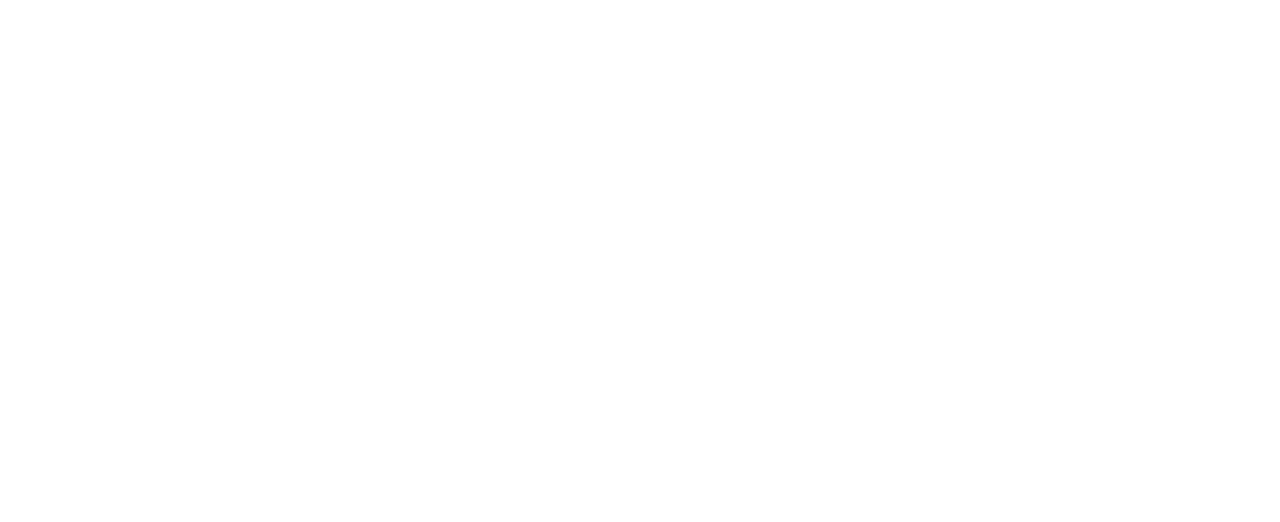
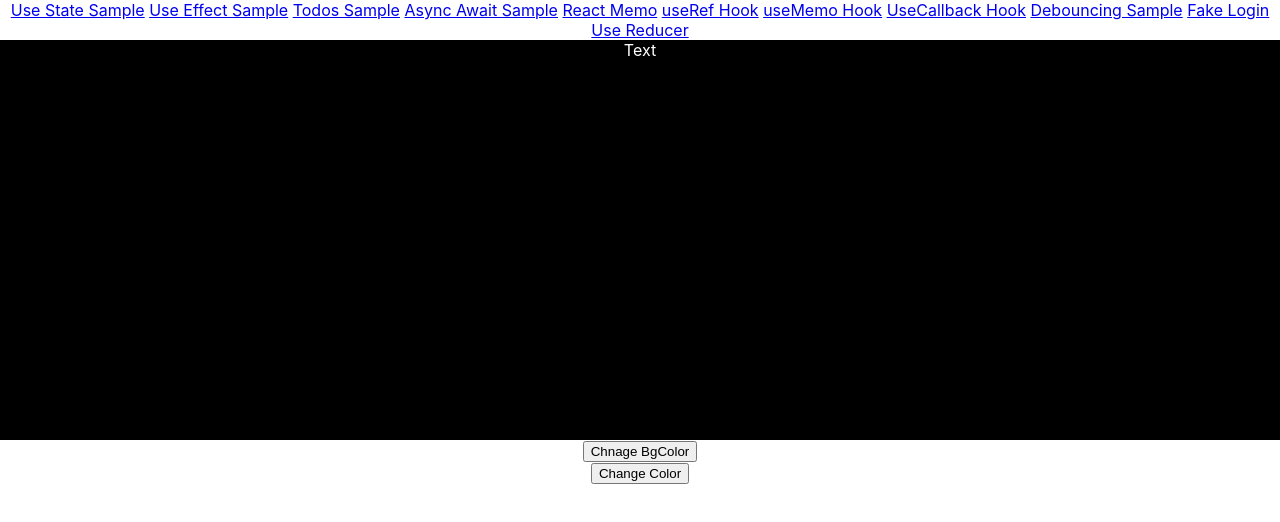
Before and after one commit to neominalsolutions/reactmemoisation, a React (Create React App) app: page /useReducer in a window 1280 px wide. Before the commit this address had no page. Shown: the top 522 px of the page. Built offline with nearby package versions, Linux system fonts and the light colour scheme.

Commit message:
UseReducer Hook FC

```diff
--- /dev/null
+++ b/src/09_useReducer/ThemeReducer.ts
@@ -0,0 +1,39 @@
+// state değişimini component içinde değil burada ts dosyasında yöneteceğiz.
+// Redux da da reducer dediğimiz kullanıcın action type göre state güncelleyen yapılar mevcut.
+
+export type ThemeState = {
+	color: string;
+	bgColor: string;
+};
+
+export type ThemeActionType = {
+	type: string; // hangi tipte action
+	payload: string; // bgColor=white color=red
+};
+
+const changeForeColor = () => {
+	console.log('fore color logic');
+};
+
+function ThemeReducer(state: ThemeState, action: ThemeActionType) {
+	console.log('state', state);
+	console.log('action', action);
+	switch (action.type) {
+		case 'THEMEBGCOLOR':
+			state.bgColor = action.payload;
+			changeForeColor();
+			break;
+		case 'THEMEFORECOLOR':
+			state.color = action.payload;
+			break;
+		default:
+			state.color = 'black';
+			state.bgColor = 'white';
+			break;
+	}
+
+	// state useReducer hook ile bağlanmak güncel state döndür dedik.
+	return { ...state };
+}
+
+export default ThemeReducer;
--- /dev/null
+++ b/src/09_useReducer/UseReducerSample.tsx
@@ -0,0 +1,52 @@
+import React, { useReducer } from 'react';
+import ThemeReducer from './ThemeReducer';
+
+function UseReducerSample() {
+	console.log('... rendering');
+	// dispatch => setState
+	// state nesnesi ekran başmak için
+	// hernagi bir state değişikliğinde component rendering yaptırır.
+	const [state, dispatch] = useReducer(ThemeReducer, {
+		bgColor: 'black',
+		color: 'white',
+	});
+
+	const colors = ['white', 'purple', 'red', 'yellow', 'orange'];
+
+	return (
+		<>
+			<div
+				style={{
+					minWidth: '50vw',
+					minHeight: '50vh',
+					backgroundColor: state.bgColor,
+					color: state.color,
+				}}
+			>
+				Text
+			</div>
+			<button
+				onClick={() => {
+					const index = Math.ceil(Math.random() * colors.length);
+
+					// state değişimi yapmak için reducer'a type ve payload değeri gönderdim.
+					dispatch({ type: 'THEMEBGCOLOR', payload: colors[index] });
+				}}
+			>
+				Chnage BgColor
+			</button>
+			<br></br>
+			<button
+				onClick={() => {
+					const index = Math.ceil(Math.random() * colors.length);
+					// state değişimi yapmak için reducer'a type ve payload değeri gönderdim.
+					dispatch({ type: 'THEMEFORECOLOR', payload: colors[index] });
+				}}
+			>
+				Change Color
+			</button>
+		</>
+	);
+}
+
+export default UseReducerSample;
--- a/src/App.tsx
+++ b/src/App.tsx
@@ -10,6 +10,7 @@ import AsyncAwaitSample from './02_useEffect/AsyncAwaitSample';
 import PromiseSample from './02_useEffect/PromiseSample';
 import FakeLogin from './08_customHook/FakeLogin';
 import CustomHookSample from './08_customHook/CustomHookSample';
+import UseReducerSample from './09_useReducer/UseReducerSample';
 //import Layout from './layouts/Layout';
 // import ReactMemoSample from './03_reactMemo/ReactMemoSample';
 // import UseRefSample from './04_useRef/UseRefSample';
@@ -51,6 +52,7 @@ function App() {
 					<Route path="debouncing" Component={DebouncingSample}></Route>
 					<Route path="fakeLogin" Component={FakeLogin}></Route>
 					<Route path="customHook" Component={CustomHookSample}></Route>
+					<Route path="useReducer" Component={UseReducerSample}></Route>
 				</Route>
 				<Route
 					path="admin"
--- a/src/layouts/Layout.tsx
+++ b/src/layouts/Layout.tsx
@@ -14,6 +14,7 @@ function Layout() {
 				<Link to="/useCallBack">UseCallback Hook</Link>{' '}
 				<Link to="/debouncing">Debouncing Sample</Link>{' '}
 				<Link to="/fakeLogin">Fake Login</Link>{' '}
+				<Link to="/useReducer">Use Reducer</Link>{' '}
 			</nav>
 			<main>
 				{/* UseStateSample dynamic component içerisine girer çıkar */}
```
